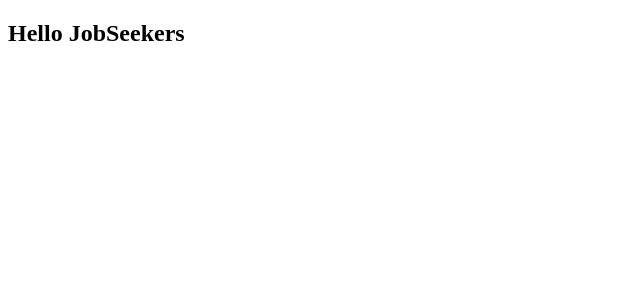
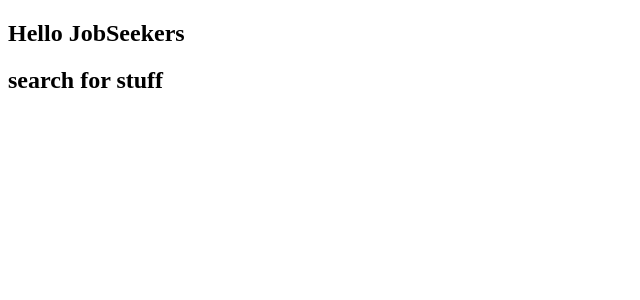
Before and after one commit to PacificDevelopment/JobSite, a React app: page / in a window 1280 px wide. Shown: the top 300 px of the page, without its empty margins (0-640 px from the left). Built offline with nearby package versions, Linux system fonts and the light colour scheme.

Commit message:
created filter-listings branch

```diff
--- a/src/components/App.jsx
+++ b/src/components/App.jsx
@@ -1,5 +1,13 @@
 import React from "react";
+import SearchListings from "./SearchListings.jsx";
 
 export default function App() {
-  return <h2>Hello JobSeekers</h2>;
+  return (
+    <div>
+    <h2>Hello JobSeekers</h2>
+    <div>
+      <SearchListings  />
+    </div>
+  </div>
+  );
 }
--- /dev/null
+++ b/src/components/SearchListings.jsx
@@ -0,0 +1,11 @@
+import React from "react";
+
+  const SearchListings = () => {
+    return (
+      <h2>
+        search for stuff
+      </h2>
+    )
+  }
+
+  export default SearchListings;
```
Also changed, not shown: 1 other file (tests, documents, lock files or other folders).
